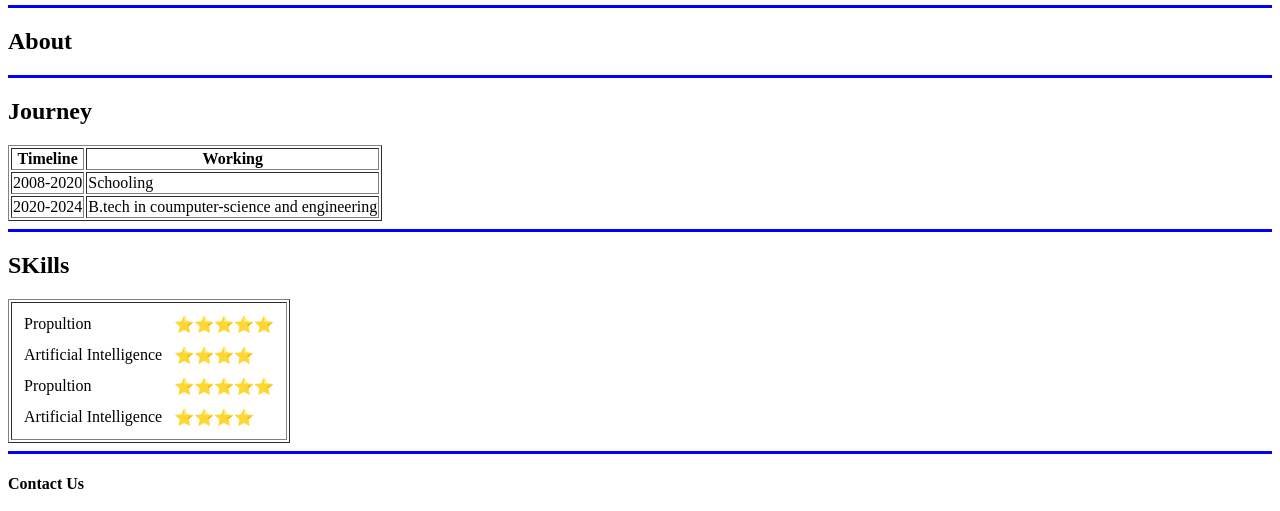
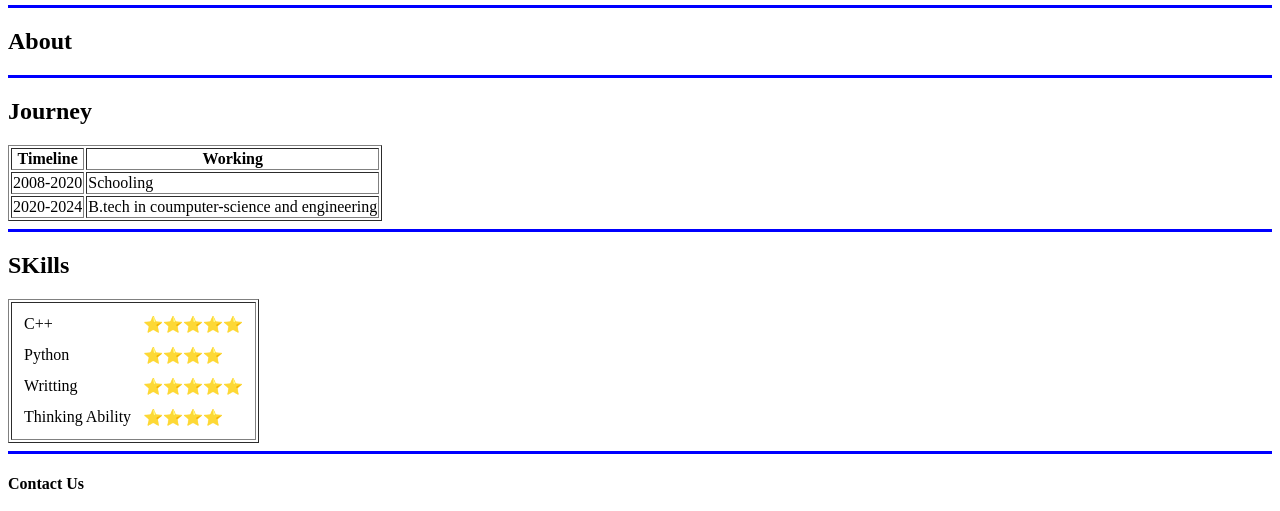
Before and after one commit to BhaskarKulshrestha/cv, a plain HTML site: page index.html in a window 1280 px wide. Shown: the part 282-793 px from the top of the page. Drawn offline with Linux system fonts and the light colour scheme.

Commit message:
Update index.html

```diff
--- a/index.html
+++ b/index.html
@@ -95,19 +95,19 @@
         <td>
             <table cellspacing="10">
                 <tr>
-                    <td>Propultion</td>
+                    <td>C++</td>
                     <td>⭐⭐⭐⭐⭐</td>
                 </tr>
                 <tr>
-                    <td>Artificial Intelligence</td>
+                    <td>Python</td>
                     <td>⭐⭐⭐⭐</td>
                 </tr>
                 <tr>
-                    <td>Propultion</td>
+                    <td>Writting</td>
                     <td>⭐⭐⭐⭐⭐</td>
                 </tr>
                 <tr>
-                    <td>Artificial Intelligence</td>
+                    <td>Thinking Ability</td>
                     <td>⭐⭐⭐⭐</td>
                 </tr>
             </table>
```
